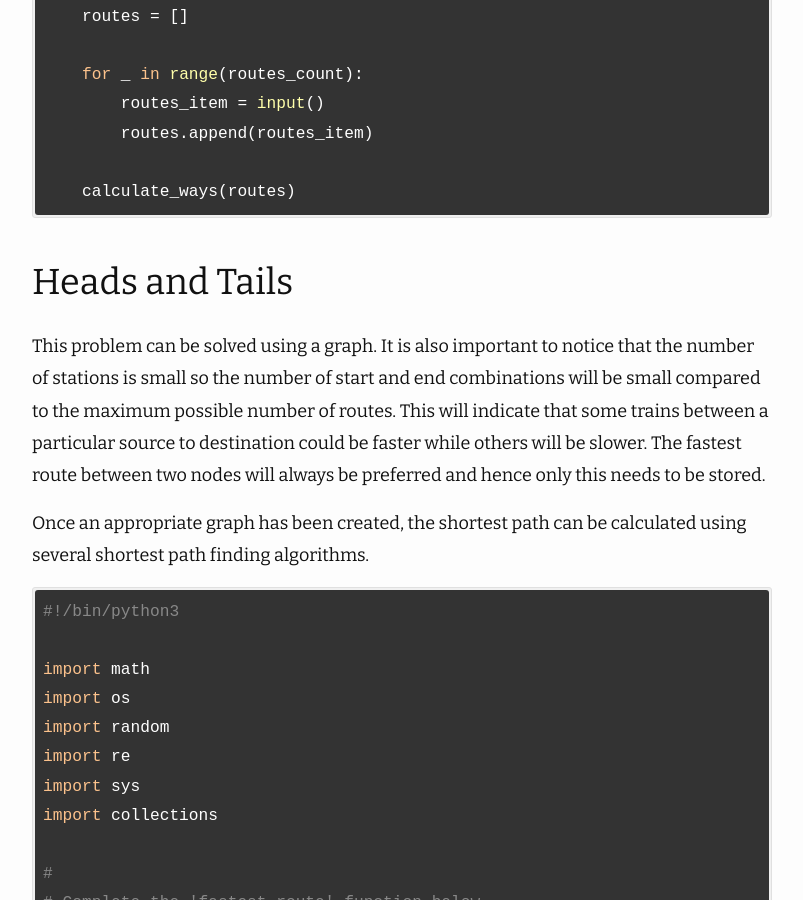
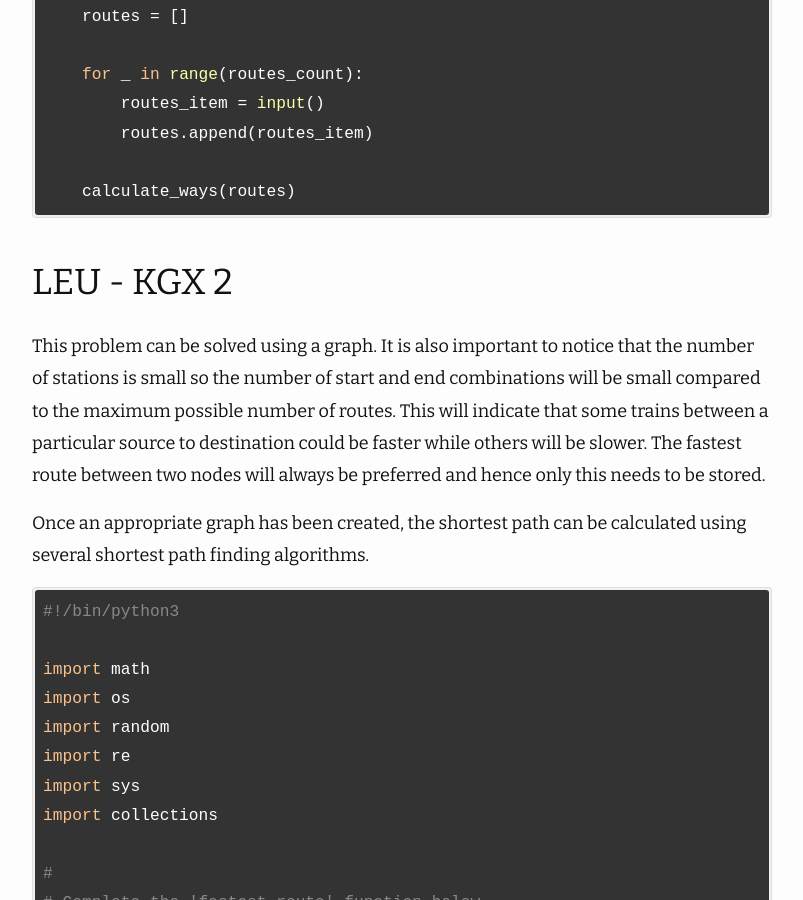
Before and after one commit to ditikrushna/eNotes, a Jekyll site: the page built from _posts/2020-05-24-code-highlight-tests.md, in a window 1280 px wide and 900 px high, scrolled down 2287 px. Shown: the whole window, without its empty margins (238-1041 px from the left). Built offline with Jekyll 4.4.1, drawn with Linux system fonts in a browser that asks for light colours; nearby versions of some CDN libraries.

Commit message:
Update 2020-05-24-code-highlight-tests.md

```diff
--- a/_posts/2020-05-24-code-highlight-tests.md
+++ b/_posts/2020-05-24-code-highlight-tests.md
@@ -87,7 +87,7 @@ It is useful to use some form of graph representation like an adjacency list in
 
 
 
-## Heads and Tails
+## LEU - KGX 2
 
 This problem can be solved using a graph. It is also important to notice that the number of stations is small so the number of start and end combinations will be small compared to the maximum possible number of routes. This will indicate that some trains between a particular source to destination could be faster while others will be slower. The fastest route between two nodes will always be preferred and hence only this needs to be stored.
 
```
